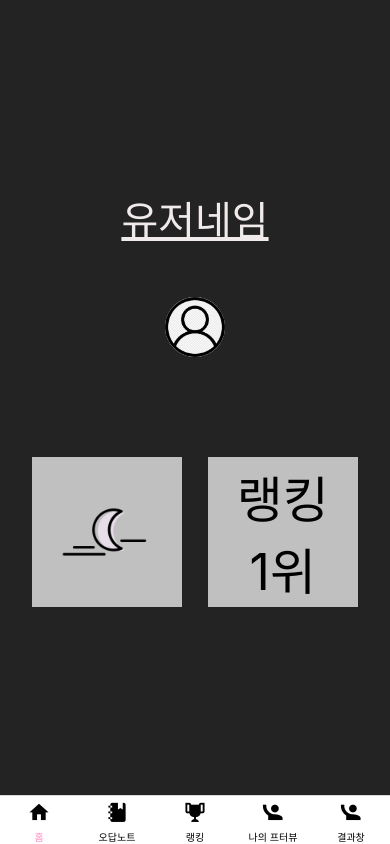
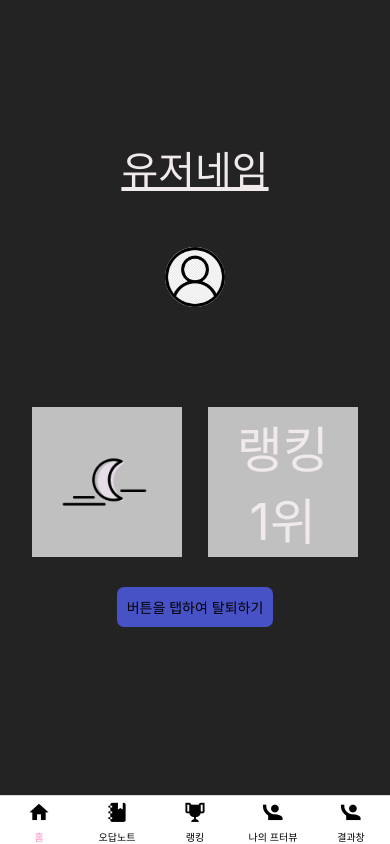
Before and after one commit to Exist95/Front-interview, a React Native app in the folder client/: screen /MyPage in a window 390 px wide. Built offline with nearby package versions, Linux system fonts and the light colour scheme.

Commit message:
[FEAT]: 모달 구현 중

```diff
--- a/client/view/MyPage/index.tsx
+++ b/client/view/MyPage/index.tsx
@@ -1,11 +1,23 @@
 import { useState } from "react";
-import { Pressable } from "react-native";
+import {
+  Animated,
+  Button,
+  Pressable,
+  TouchableWithoutFeedback,
+  Alert,
+  Modal,
+  Text,
+  View,
+} from "react-native";
 import { DarkMode } from "./DarkMode/index";
 import { useNavigation } from "@react-navigation/native";
 import * as S from "./style";
+import { ModalBox } from "../../vm/Modal";
 
 export const MyPageTemp = () => {
   const [isLogin, setIsLogin] = useState(true);
+  const { onClickModal, isModalVisible, setIsModalVisible } = ModalBox();
+
   const navigation = useNavigation<any>();
   return (
     <S.Container>
@@ -33,6 +45,35 @@ export const MyPageTemp = () => {
           )}
         </S.Button>
       </S.ButtonBox>
+      {/* <Button title="모달 버튼" onPress={onClickModal} /> */}
+      {/* <Modal
+        visible={isModalVisible}
+        animationType={"slide"}
+        transparent={true}
+        statusBarTranslucent={true}
+      >
+        <S.ModalOverlay onPress={() => setIsModalVisible(!isModalVisible)}>
+          <TouchableWithoutFeedback>
+            <S.bottomSheetContainer>
+              <View>
+                <Text>회원을 탈퇴하시겠습니까?</Text> */}
+      <S.ModalTouchableOpacity
+        onPress={() =>
+          Alert.alert(
+            "탈퇴 의사 재확인",
+            "탈퇴하시겠습니까? \n 한 번 탈퇴한 계정은 복구할 수 없습니다.",
+            [{ text: "취소" }, { text: "확인" }]
+            //확인 옆에 onPress 넣어서 계정 탈퇴 axios 보내기
+          )
+        }
+      >
+        <Text>버튼을 탭하여 탈퇴하기</Text>
+      </S.ModalTouchableOpacity>
+      {/* </View>
+            </S.bottomSheetContainer>
+          </TouchableWithoutFeedback>
+        </S.ModalOverlay>
+      </Modal> */}
     </S.Container>
   );
 };
--- a/client/view/MyPage/style.ts
+++ b/client/view/MyPage/style.ts
@@ -43,4 +43,35 @@ export const Profile = styled.Image`
 export const RankingBox = styled.Text`
   font-size: 50px;
   text-align: center;
+  color: ${(props) => props.theme.textColor};
 `;
+
+export const ModalOverlay = styled.Pressable`
+  flex: 1;
+  justify-content: flex-end;
+`;
+
+export const bottomSheetContainer = styled.View`
+  height: 300;
+  background-color: #fff;
+  border-top-left-radius: 7;
+  border-top-right-radius: 7;
+  padding: 20px;
+`;
+
+export const ModalContentsBox = styled.Text`
+  display: flex;
+  justify-content: center;
+  align-items: center;
+  text-align: center;
+  background-color: rgba(0, 0, 0, 0.7);
+  flex: 1;
+`;
+
+export const ModalTouchableOpacity = styled.TouchableOpacity`
+  padding: 10px;
+  background-color: #4852c7;
+  border-radius: 7px;
+  margin-top: 30px;
+  margin-bottom: 30px;
+`;
--- /dev/null
+++ b/client/vm/Modal.tsx
@@ -0,0 +1,10 @@
+import React, { useState } from "react";
+
+export const ModalBox = () => {
+  const [isModalVisible, setIsModalVisible] = useState(false);
+  const onClickModal = () => {
+    setIsModalVisible(!isModalVisible);
+  };
+
+  return { onClickModal, isModalVisible, setIsModalVisible };
+};
```
